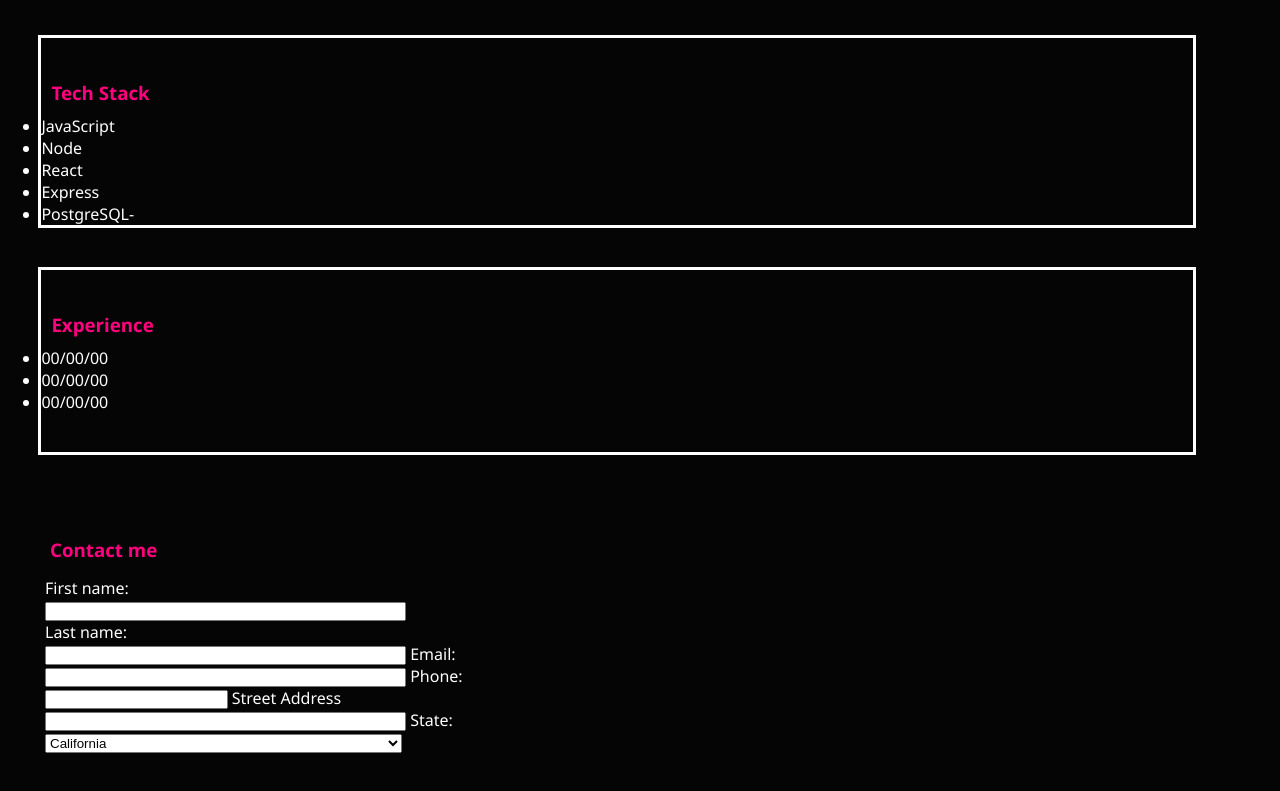
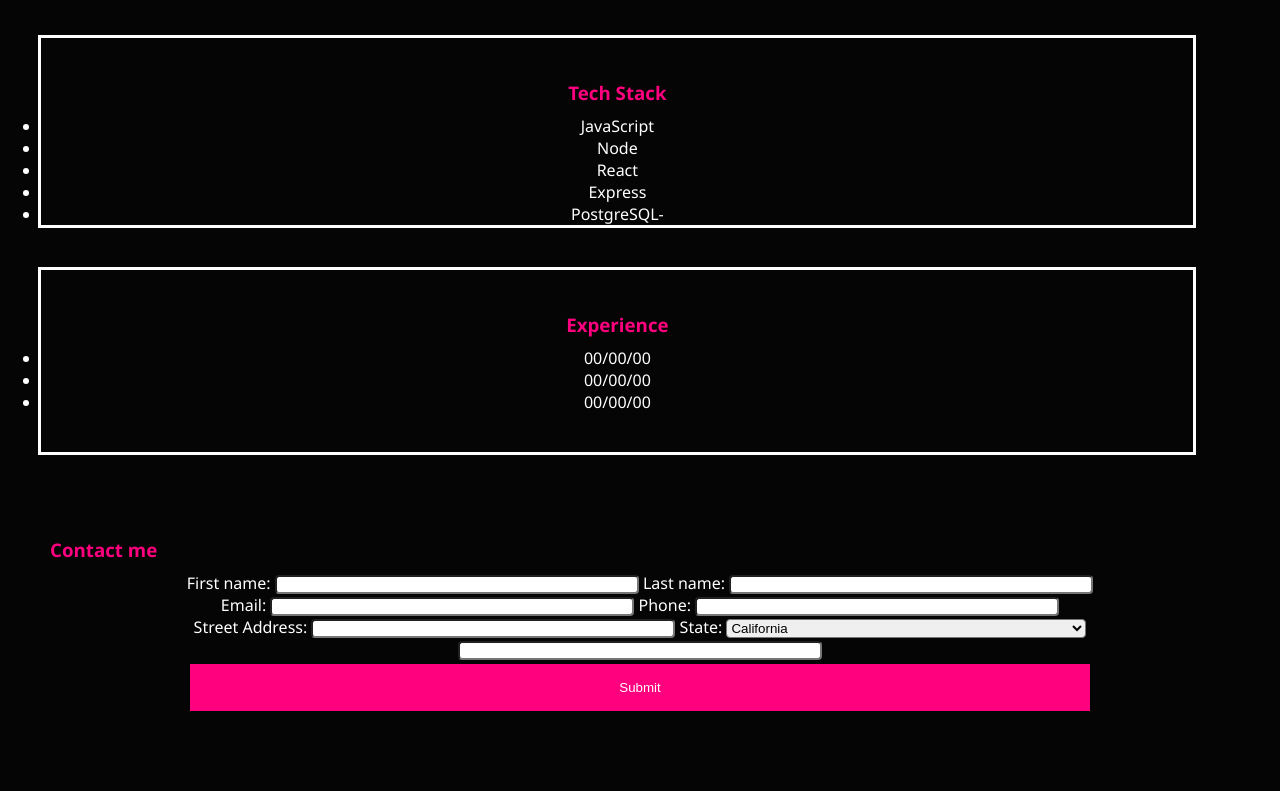
Before and after one commit to destineevaldivia/techtonica-assignments-, a plain HTML site: page PortfolioPractice/index.html in a window 1280 px wide. Shown: the part 647-1438 px from the top of the page. Drawn offline with Linux system fonts and the light colour scheme.

Commit message:
added submit button

```diff
--- a/PortfolioPractice/index.html
+++ b/PortfolioPractice/index.html
@@ -51,23 +51,23 @@
     <section class="contact-form-container">
         <h3>Contact me</h3>
         <form id="contact-form">
-            <label for="fname">First name:</label><br>
-            <input type="text" id="fname" name="fname"><br>
+            <label for="fname">First name:</label>
+            <input type="text" id="fname" name="fname">
 
-            <label for="lname">Last name:</label><br>
-            <input type="text" id="lname" name="lname">
+            <label for="lname">Last name:</label>
+            <input type="text" id="lname" name="lname"><br>
 
-            <label for="email">Email:</label><br>
+            <label for="email">Email:</label>
             <input type="text" id="email" name="email">
 
-            <label for="phone">Phone:</label><br>
-            <input type="number" id="phone" name="phone">
+            <label for="phone">Phone:</label>
+            <input type="number" id="phone" name="phone"><br>
 
-            <label for="address">Street Address</label><br>
+            <label for="address">Street Address:</label>
             <input type="text" id="address" name="address">
 
-            <label for="stateyoulive">State:</label><br>
-            <select id="stateyoulive" name:"stateyoulive"><br>
+            <label for="stateyoulive">State:</label>
+            <select id="stateyoulive">
                 <option value="California">California</option>
                 <option value="Washington">Washington</option>
                 <option value="Oregon">Oregon</option>
@@ -80,6 +80,11 @@
                 <option value="Georgia">Georgia</option>
                 <option value="South Carolina">South Carolina</option>
 
+            <label for="zip">Zip Code:</label>
+            <input type="number" id="zip" name="zip"><br>
+
+            <input type="submit" value="Submit">
+
         </form>
 
     </section>
--- a/PortfolioPractice/styles.css
+++ b/PortfolioPractice/styles.css
@@ -100,6 +100,7 @@ max-width: 5%;
     height: 150px;
     max-width: 90%;
     margin:3%;
+    text-align: center;
 
 }
 #experience-section {
@@ -109,6 +110,7 @@ max-width: 5%;
     border: none;
     margin: 3%;
     border-style: solid;
+    text-align: center;
 
 }
 .contact-form-container {
@@ -116,14 +118,30 @@ max-width: 5%;
     margin: 40px;
 }
 #contact-form {
-    padding: 5px;
+    text-align: center;
 }
 input[type=text],select {
     width:30%;
+    border-radius: 4px;
 }
 input[type=number] {
-    width: 15%;
+    width:30%;
+    border-radius: 4px;
 }
+input[type=button],input[type=submit]{
+    width: 75%;
+    background-color:rgb(255, 0, 126);
+    border: none;
+    color: white;
+    padding: 16px 32px;
+    text-decoration: none;
+    margin: 4px 2px;
+    cursor: pointer;
+}
+input[type=submit]:focus {
+    background-color: light rgb(104, 212, 202);
+}
+
 h3 {
     color: rgb(255, 0, 126);
     padding: 10px;
```
